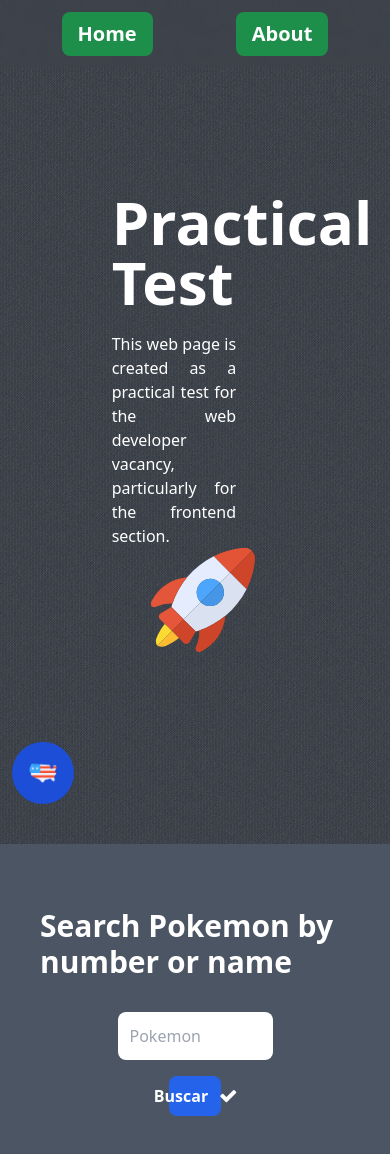
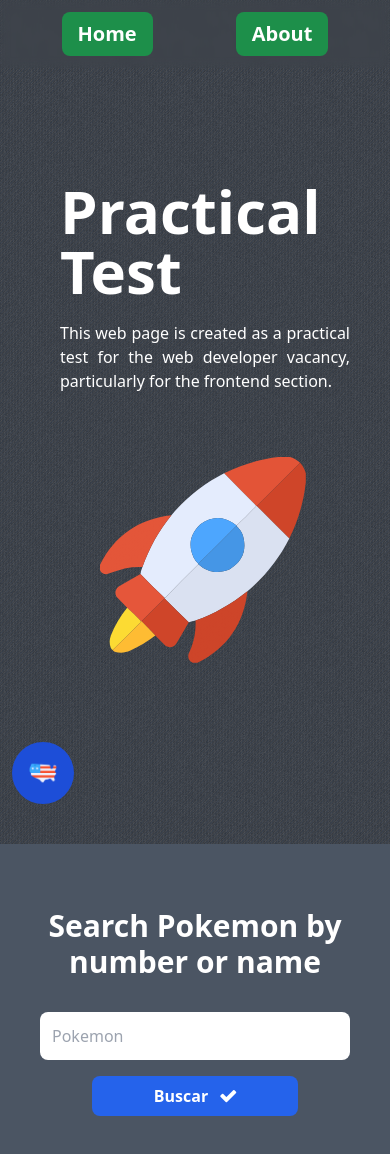
Before and after one commit to cris0501/Sitio_prueba, a Vue app: page / in a window 390 px wide. Shown: the top 1154 px of the page. Built offline with nearby package versions, Linux system fonts and the light colour scheme.

Commit message:
Fix: Responsive

```diff
--- a/src/views/HomeView.vue
+++ b/src/views/HomeView.vue
@@ -1,28 +1,28 @@
 <template>
   <main class="flex flex-col lg:flex-row justify-center items-center space-x-4 h-screen bg px-10">
-    <div class="flex flex-col text-white w-2/3 lg:w-1/2 pl-5">
+    <div class="flex flex-col text-white w-full md:w-2/3 lg:w-1/2 pl-5">
       <p class="font-bold text-6xl"> {{ t('message.home.title1') }} </p>
       <p class="font-bold text-6xl"> {{ t('message.home.title2') }} </p>
-      <p class="w-2/3 text-justify mt-5">
+      <p class="w-full md:w-2/3 text-justify mt-5">
         {{ t('message.home.about') }}
       </p>
     </div>
-    <div class="flex justify-center w-1/3 lg:w-1/3">
-      <img src="@/assets/images/rocket.svg">
+    <div class="flex justify-center w-2/3 lg:w-1/3">
+      <img src="@/assets/images/rocket.svg" class="mt-16 lg:mt-0">
     </div>
   </main>
 
   <div class="flex flex-col items-center bg-gray-600 px-10 py-16">
-    <p class="text-white font-bold text-3xl mb-8"> {{ t('message.home.search') }} </p>
+    <p class="text-white font-bold text-3xl mb-8 text-center"> {{ t('message.home.search') }} </p>
 
-    <div class="flex w-full mx-auto" :class="{'space-x-5':pokemon!=null}">
-      <div class="flex flex-col items-center w-1/2" :class="{ 'mx-auto':pokemon==null }">
+    <div class="flex flex-col lg:flex-row justify-center items-center w-full mx-auto" :class="{'lg:space-x-5':pokemon!=null}">
+      <div class="flex flex-col items-center w-full lg:w-1/2" :class="{ 'mx-auto':pokemon==null }">
         <vinput placeholder="Pokemon" label="Pokemon" @change="changeInput"/>
-        <div class="w-1/3 my-4">
+        <div class="w-2/3 md:w-1/3 my-4">
           <btn text="Buscar" icon="ok" @click="searchPokemon" />
         </div>
       </div>
-      <div v-if="pokemon!=null" class="flex flex-col items-center w-1/2 px-4 rounded-lg border-2 border-white">
+      <div v-if="pokemon!=null" class="flex flex-col items-center w-full lg:w-1/2 px-4 rounded-lg border-2 border-white">
         <div class="p-2">
           <p class="text-white text-xl font-bold"> {{ pokemon.name }} </p>
           <img :src="pokemon.image">
```
